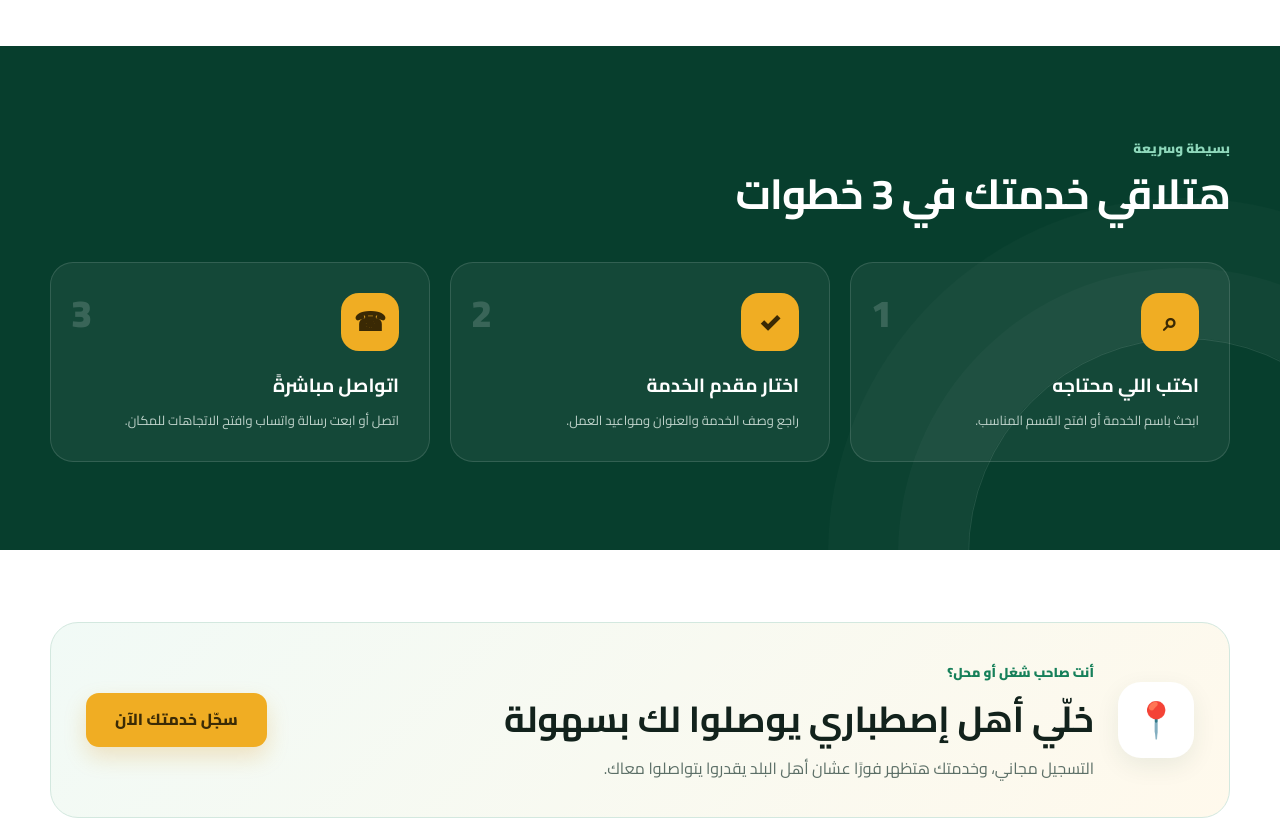
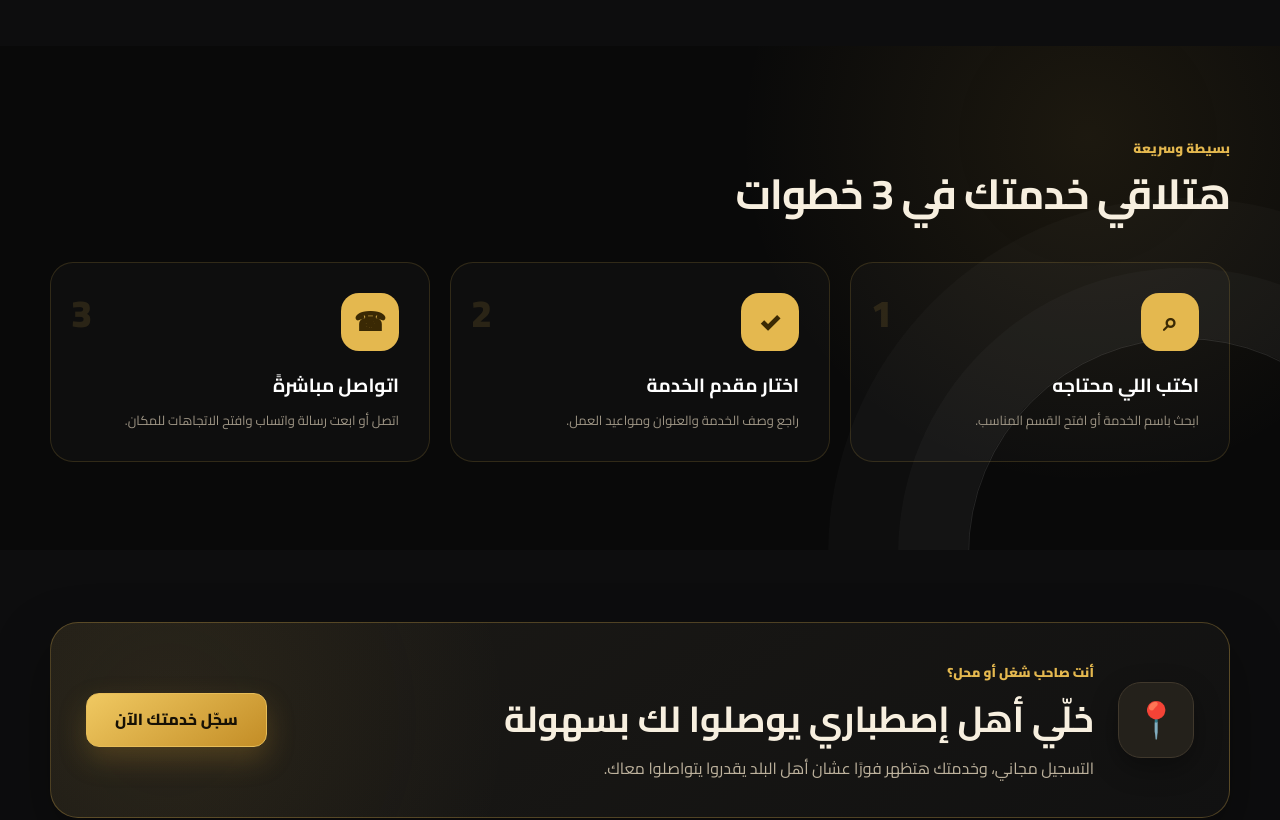
Before and after one commit to karikaasdasdqw2e/estabari-services, a plain HTML site: page index.html in a window 1280 px wide. Shown: the part 2560-3380 px from the top of the page. Drawn offline with nearby package versions, Linux system fonts and the light colour scheme; no server answers.

Commit message:
Apply premium dark gold theme

```diff
--- a/index.html
+++ b/index.html
@@ -3,7 +3,7 @@
 <head>
   <meta charset="utf-8">
   <meta name="viewport" content="width=device-width, initial-scale=1, viewport-fit=cover">
-  <meta name="theme-color" content="#0f6848">
+  <meta name="theme-color" content="#0d0d0e">
   <meta name="description" content="مجمع خدمات إصطباري — ابحث عن الصنايعي أو الطبيب أو المطعم أو أي خدمة داخل قرية إصطباري، وسجّل خدمتك بسهولة.">
   <meta name="keywords" content="إصطباري, خدمات إصطباري, صنايعية إصطباري, نجار, سباك, كهربائي, دكتور, مطعم">
   <meta property="og:title" content="مجمع خدمات إصطباري">
@@ -17,6 +17,7 @@
   <link rel="manifest" href="manifest.json">
   <link rel="icon" href="assets/logo.svg" type="image/svg+xml">
   <link rel="stylesheet" href="styles.css">
+  <link rel="stylesheet" href="dark-theme.css">
 </head>
 <body>
   <a class="skip-link" href="#mainContent">انتقل إلى المحتوى</a>
```
